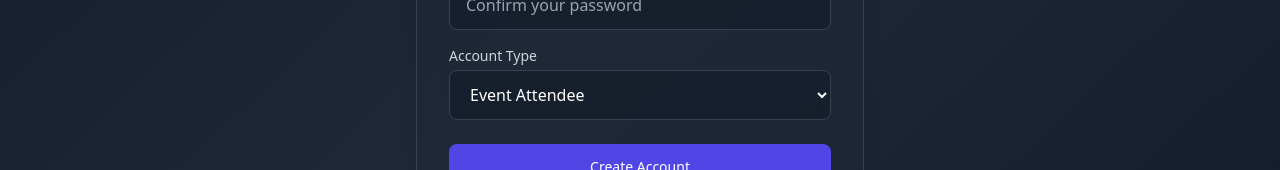
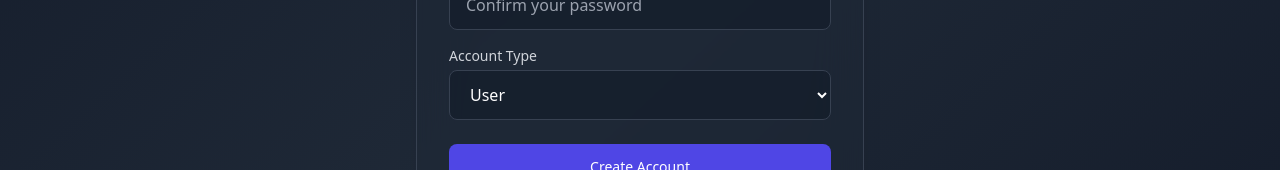
Before and after one commit to zeinashaarawy/Event-Ticketing-System, a React (Vite) app in the folder Client/react-project/: page /register in a window 1280 px wide. Shown: the part 595-765 px from the top of the page. Built offline with nearby package versions, Linux system fonts and the light colour scheme.

Commit message:
feat: allow User, Admin, or Organizer role selection during registration

```diff
--- a/Client/react-project/src/components/auth/RegisterForm.jsx
+++ b/Client/react-project/src/components/auth/RegisterForm.jsx
@@ -133,8 +133,9 @@
                 value={formData.role}
                 onChange={handleChange}
               >
-                <option value="user">Event Attendee</option>
-                <option value="organizer">Event Organizer</option>
+                <option value="user">User</option>
+                <option value="admin">Admin</option>
+                <option value="organizer">Organizer</option>
               </select>
             </div>
           </div>
```
